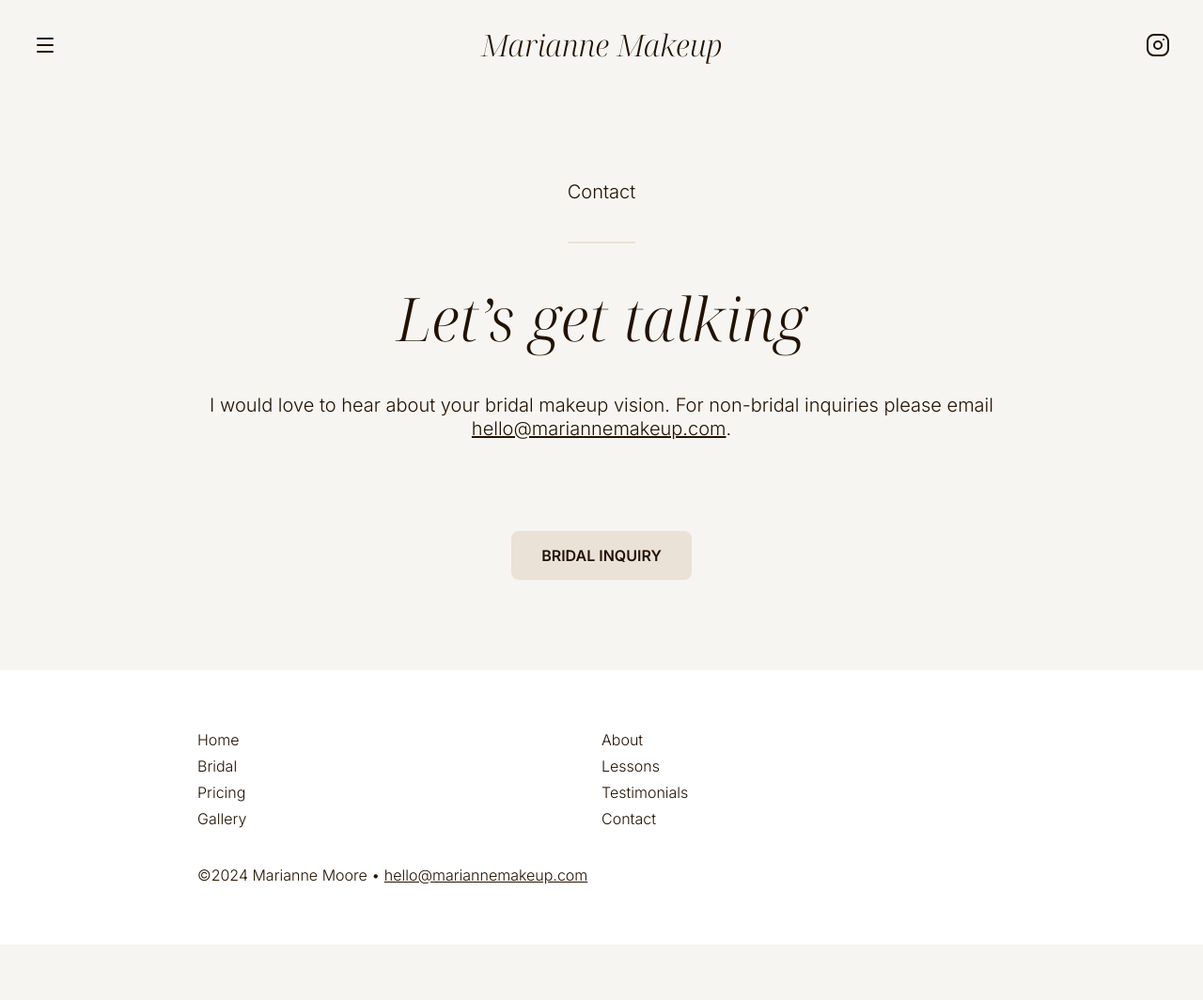
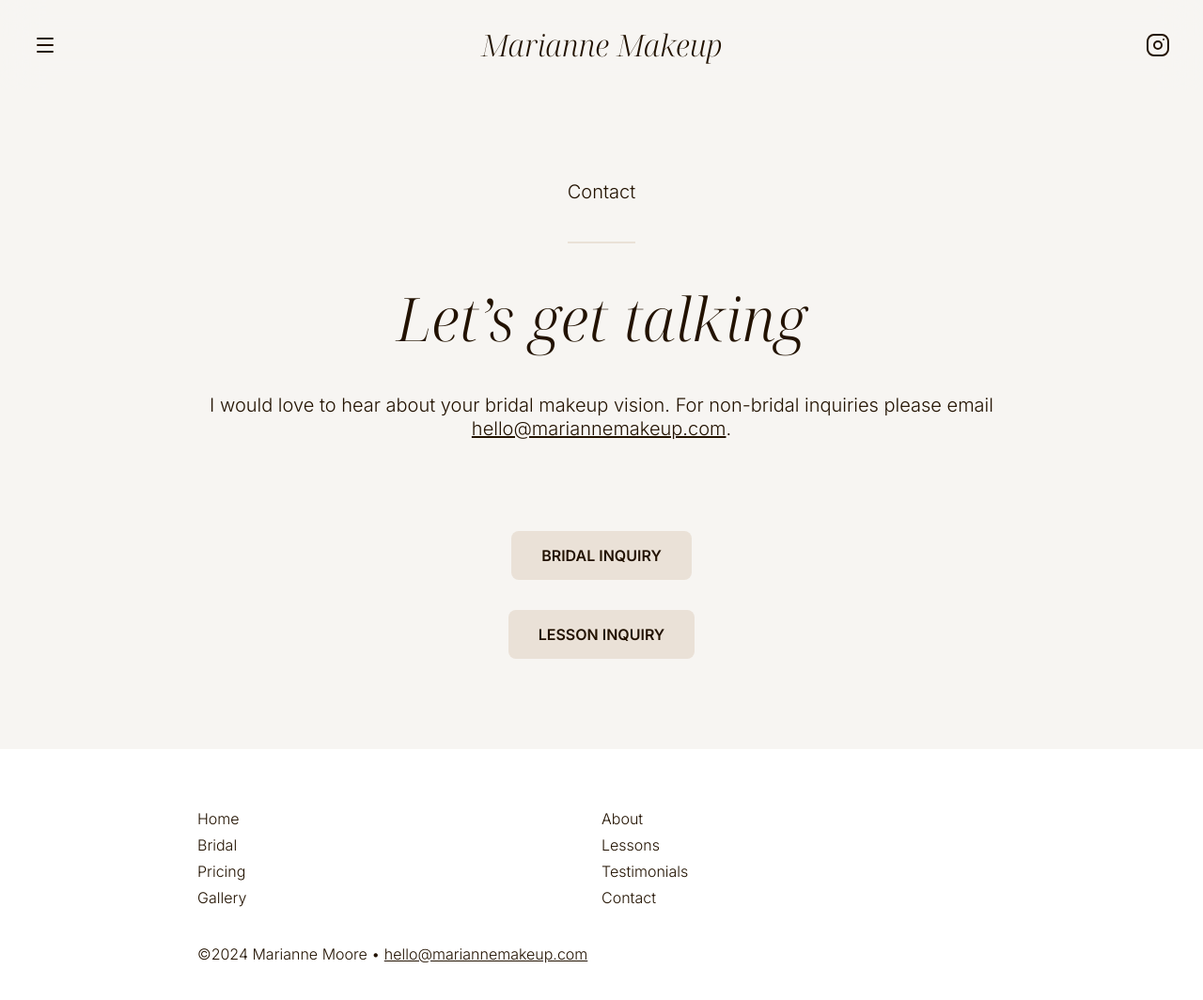
Before and after one commit to mariannemoore/mariannemoore.github.io, a Jekyll site: the page built from contact.md, in a window 1280 px wide and 1089 px high. Shown: the top 1064 px of the window at 94% size. Built offline with Jekyll 4.4.1, drawn with Linux system fonts in a browser that asks for light colours.

Commit message:
fixed bridal inquiry, added lesson inquiry

```diff
--- a/_data/pages/contact.yml
+++ b/_data/pages/contact.yml
@@ -1,4 +1,6 @@
 callout-1: Let’s get talking
 content-1: I would love to hear about your bridal makeup vision. For non-bridal inquiries please email <a href="mailto:hello@mariannemakeup.com?subject=%20General%20inquiry">hello@mariannemakeup.com</a>.
-bridal-inquiry-url: https://mariannemakeup.hbportal.co/public/66db3721a1695b0026c6265f/1-Inquiry_form
+bridal-inquiry-url: https://mariannemakeup.hbportal.co/public/670ed10e286118002b58c901
 bridal-inquiry-button-label: Bridal Inquiry
+lesson-inquiry-url: https://mariannemakeup.hbportal.co/public/66db3721a1695b0026c6265f
+lesson-inquiry-button-label: Lesson Inquiry
--- a/_includes/contact/contact.html
+++ b/_includes/contact/contact.html
@@ -10,4 +10,12 @@
         label=site.data.pages.contact.bridal-inquiry-button-label
         type="primary"
     %}
+
+    {%
+        include button.html
+        href=site.data.pages.contact.lesson-inquiry-url
+        title=site.data.pages.contact.lesson-inquiry-button-label
+        label=site.data.pages.contact.lesson-inquiry-button-label
+        type="primary"
+    %}
 </section>
```
